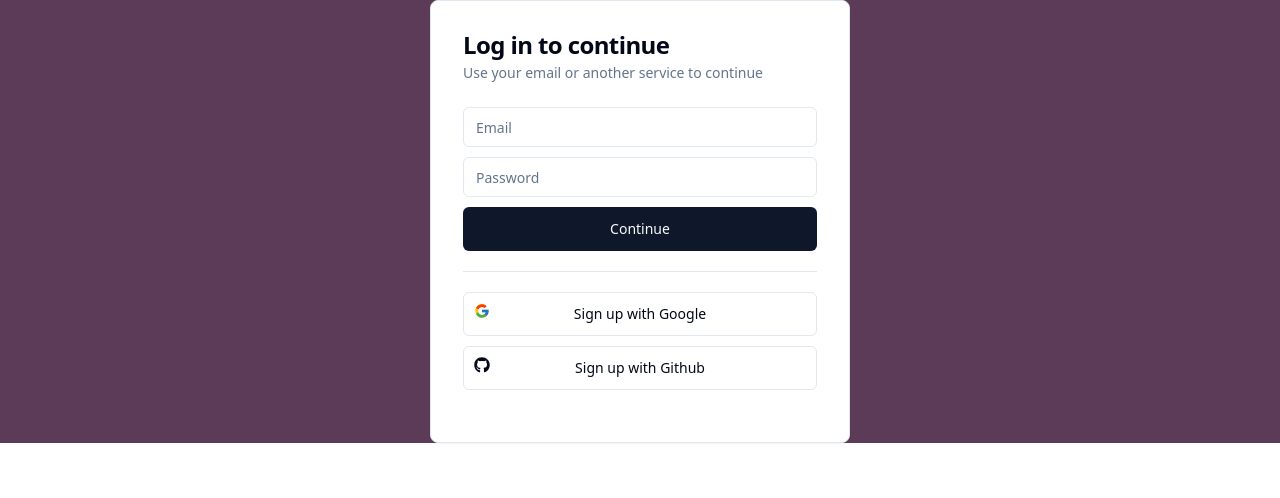
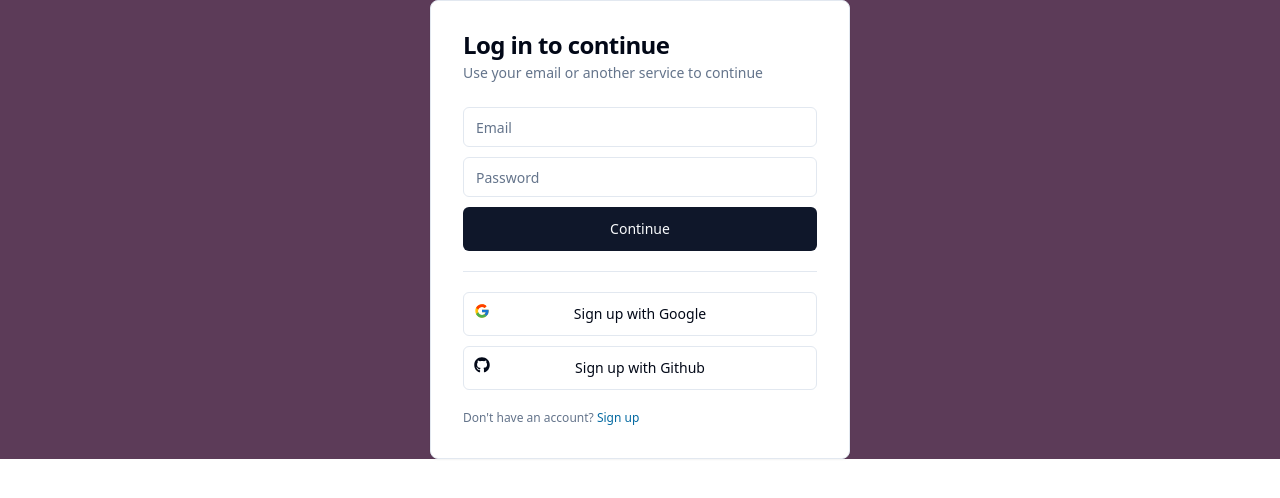
Before and after one commit to karelnegreira/slack-clone, a Next.js app: page / in a window 1280 px wide. Shown: the top 498 px of the page. Built offline with nearby package versions, Linux system fonts and the light colour scheme.

Commit message:
sign up sentence added in sign in card component

```diff
--- a/src/components/ui/button.tsx
+++ b/src/components/ui/button.tsx
@@ -18,7 +18,6 @@ const buttonVariants = cva(
           "bg-secondary text-secondary-foreground hover:bg-secondary/80",
         ghost: "hover:bg-accent hover:text-accent-foreground",
         link: "text-primary underline-offset-4 hover:underline",
-        slack: "bg-emerald-500 text-white hover:bg-emerald-500/80"
       },
       size: {
         default: "h-10 px-4 py-2",
--- a/src/features/auth/components/signin-cart.tsx
+++ b/src/features/auth/components/signin-cart.tsx
@@ -64,7 +64,7 @@ export const SignInCart = () => {
                 </Button>
             </div>
             <p className="text-xs text-muted-foreground">
-
+                Don't have an account? <span className="text-sky-700 hover:underline cursor-pointer">Sign up</span>
             </p>
         </CardContent>
     </Card>
```
Also changed, not shown: 1 other file (tests, documents, lock files or other folders).
